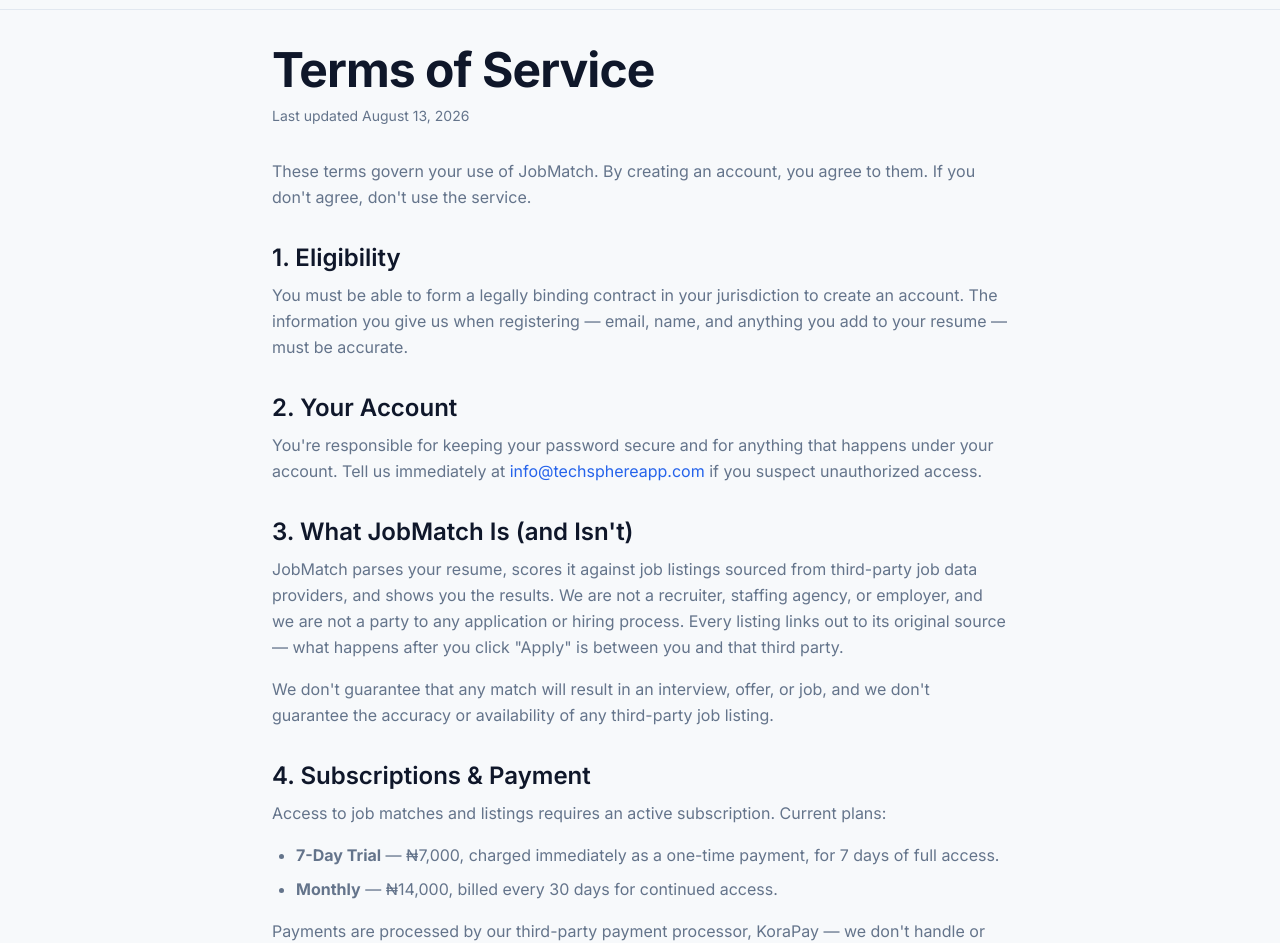
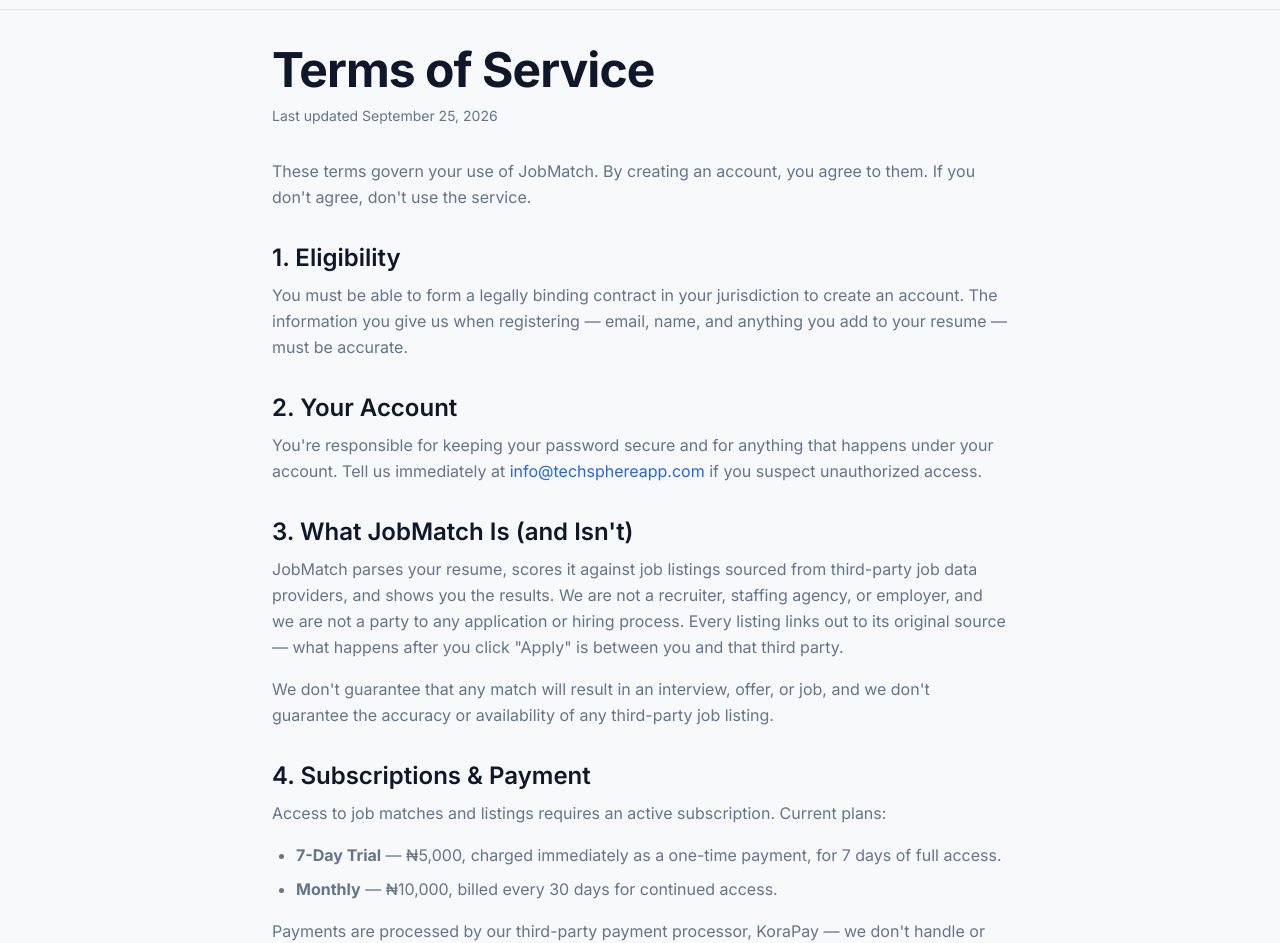
Before and after one commit to ematech81/JobMatchFrontend, a Next.js app: page /terms in a window 1280 px wide. Shown: the part 54-997 px from the top of the page. Built offline with nearby package versions, Linux system fonts and the light colour scheme; no server answers.

Commit message:
ai updated

```diff
--- a/app/terms/page.js
+++ b/app/terms/page.js
@@ -6,7 +6,7 @@
   description: 'The terms that govern your use of JobMatch.',
 };
 
-const UPDATED_AT = 'August 13, 2026';
+const UPDATED_AT = 'September 25, 2026';
 
 export default function TermsPage() {
   return (
@@ -51,8 +51,8 @@
       <LegalSection title="4. Subscriptions & Payment">
         <p>Access to job matches and listings requires an active subscription. Current plans:</p>
         <ul>
-          <li><strong>7-Day Trial</strong> — ₦7,000, charged immediately as a one-time payment, for 7 days of full access.</li>
-          <li><strong>Monthly</strong> — ₦14,000, billed every 30 days for continued access.</li>
+          <li><strong>7-Day Trial</strong> — ₦5,000, charged immediately as a one-time payment, for 7 days of full access.</li>
+          <li><strong>Monthly</strong> — ₦10,000, billed every 30 days for continued access.</li>
         </ul>
         <p>
           Payments are processed by our third-party payment processor, KoraPay — we don&apos;t handle or
--- a/components/jobs/ApplicationGenerator.js
+++ b/components/jobs/ApplicationGenerator.js
@@ -50,7 +50,7 @@
  * The two choices a job listing actually offers: apply with your resume
  * as-is (JobActions' Apply Now), or tailor it to this specific role first.
  * Skill-gap detection and adding skills to the real resume both work today.
- * The actual document generation is a real Claude call (see
+ * The actual document generation is a real OpenAI call (see
  * aiApplicationService on the backend) — not a stub — but it does depend on
  * that account having API credit; a clear error surfaces here rather than a
  * silent failure if it doesn't.
```
Also changed, not shown: public/kenonyLogo.jpg (added).
